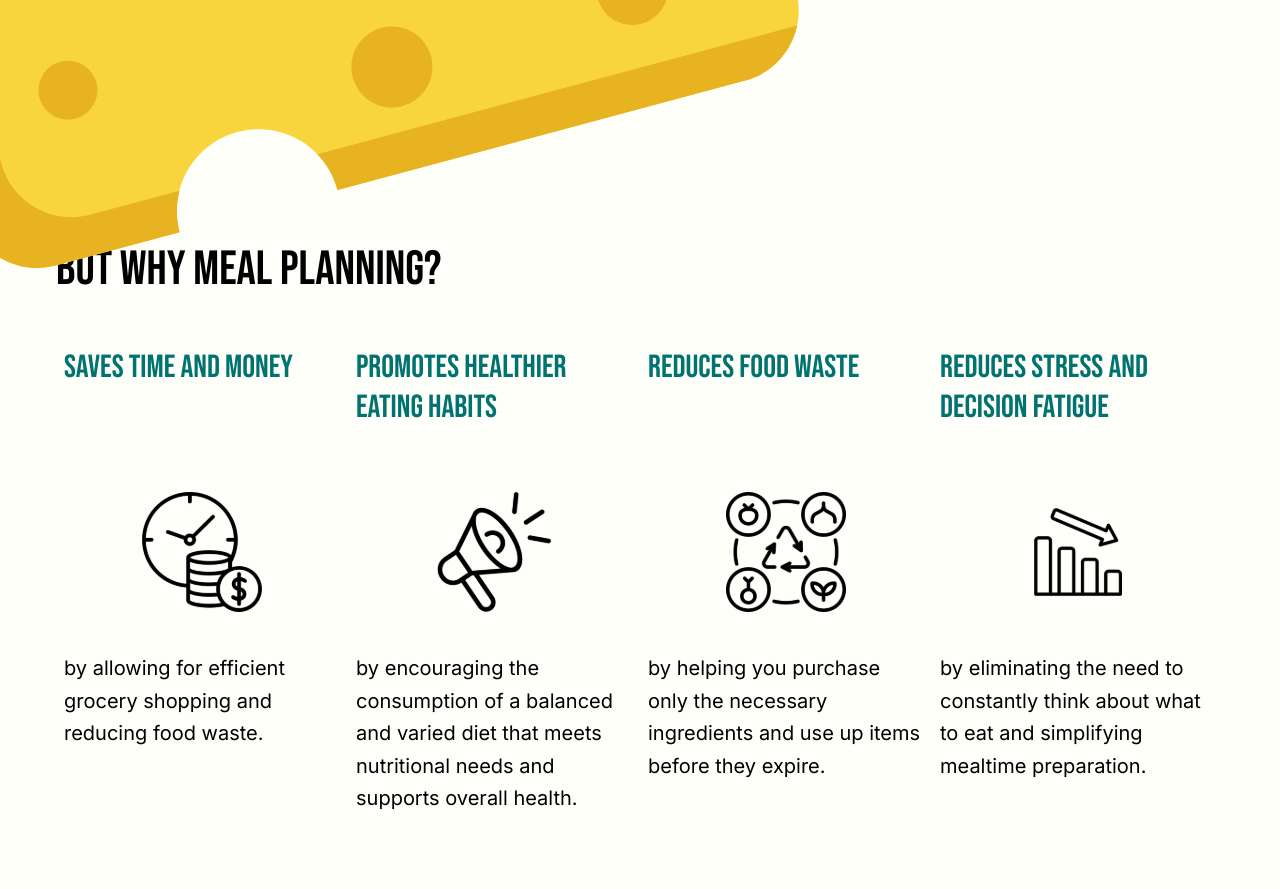
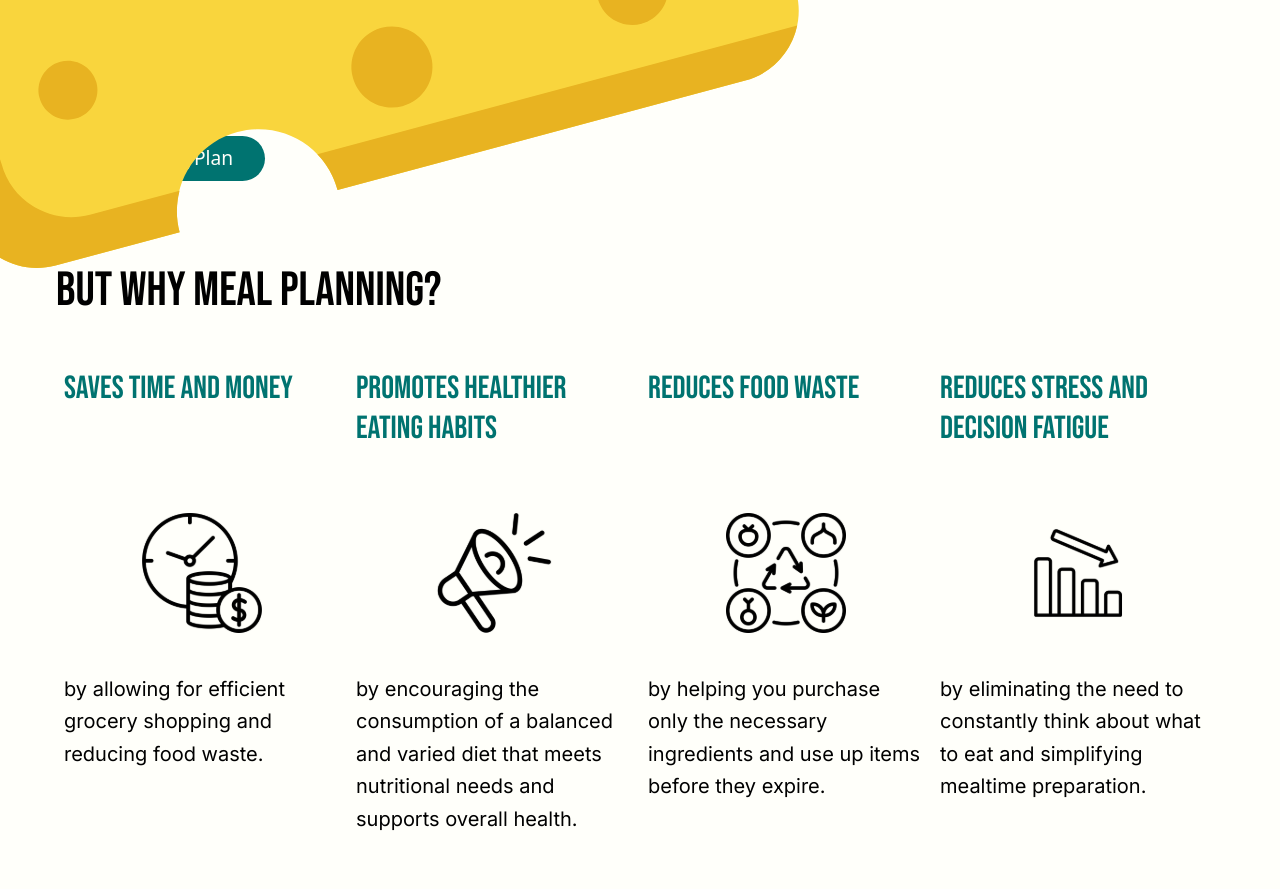
Before and after one commit to fichtnerma/Tastyplan, a Next.js app in the folder frontend/: page / in a window 1280 px wide. Shown: the part 1320-2209 px from the top of the page. Built offline with nearby package versions, Linux system fonts and the light colour scheme; a web font is replaced by a local one.

Commit message:
feat: add styling to download button

```diff
--- a/frontend/src/components/DownloadBtn/DownloadBtn.tsx
+++ b/frontend/src/components/DownloadBtn/DownloadBtn.tsx
@@ -28,5 +28,13 @@ export default function DownloadBtn() {
         }
     };
 
-    return <>{isSupported && <button onClick={handleInstallClick}>Install TastyPlan</button>}</>;
+    return (
+        <>
+            {isSupported && (
+                <button className="btn-primary" onClick={handleInstallClick}>
+                    Install TastyPlan
+                </button>
+            )}
+        </>
+    );
 }
```
